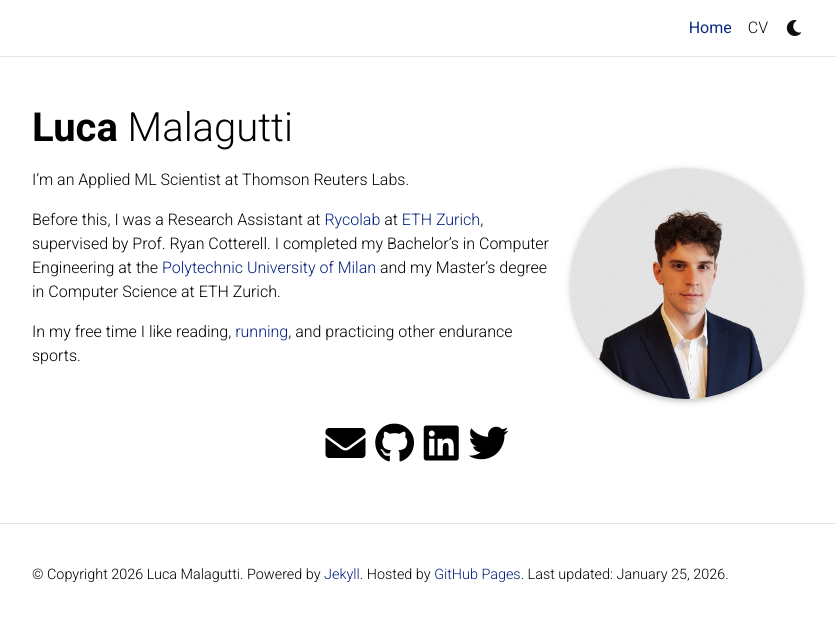
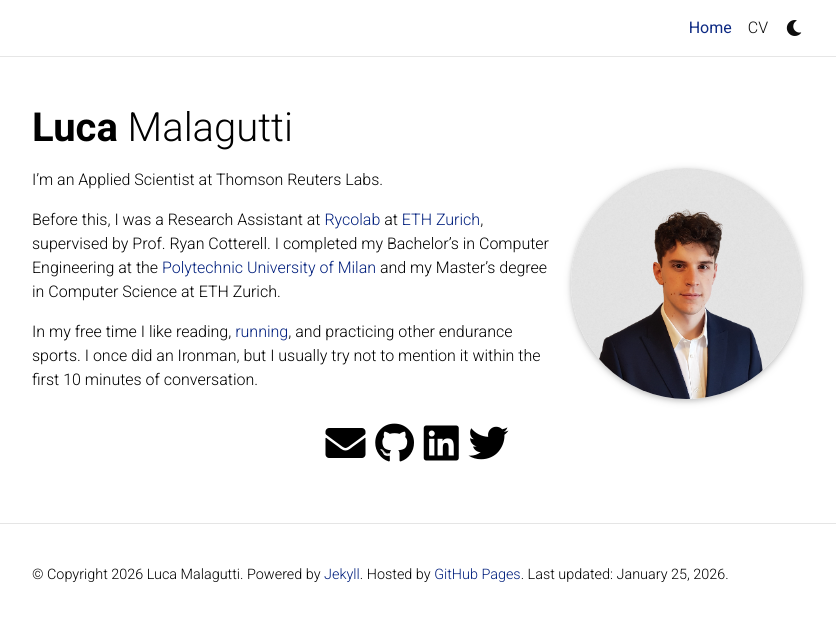
Before and after one commit to LucaMalagutti/LucaMalagutti.github.io, a Jekyll site: the page built from _pages/about.md, in a window 1280 px wide. Shown: the top 621 px of the page, without its empty margins (223-1059 px from the left). Built offline with Jekyll 4.4.1, drawn with Linux system fonts in a browser that asks for light colours; full-size pictures stand in for the smaller copies a plugin makes; comment, search, counter and statistics services are not loaded; a style sheet for code colours, icons or effects is not loaded.

Commit message:
update bio

```diff
--- a/_pages/about.md
+++ b/_pages/about.md
@@ -15,8 +15,8 @@ selected_papers: false # includes a list of papers marked as "selected={true}"
 social: true  # includes social icons at the bottom of the page
 ---
 
-I'm an Applied ML Scientist at Thomson Reuters Labs.
+I'm an Applied Scientist at Thomson Reuters Labs.
 
 Before this, I was a Research Assistant at [Rycolab](https://rycolab.io/) at [ETH Zurich](https://ethz.ch/en.html), supervised by Prof. Ryan Cotterell. I completed my Bachelor's in Computer Engineering at the [Polytechnic University of Milan](https://polimi.it/en) and my Master's degree in Computer Science at ETH Zurich.
 
-In my free time I like reading, [running](https://www.strava.com/athletes/28181213), and practicing other endurance sports.
+In my free time I like reading, [running](https://www.strava.com/athletes/28181213), and practicing other endurance sports. I once did an Ironman, but I usually try not to mention it within the first 10 minutes of conversation.
```
